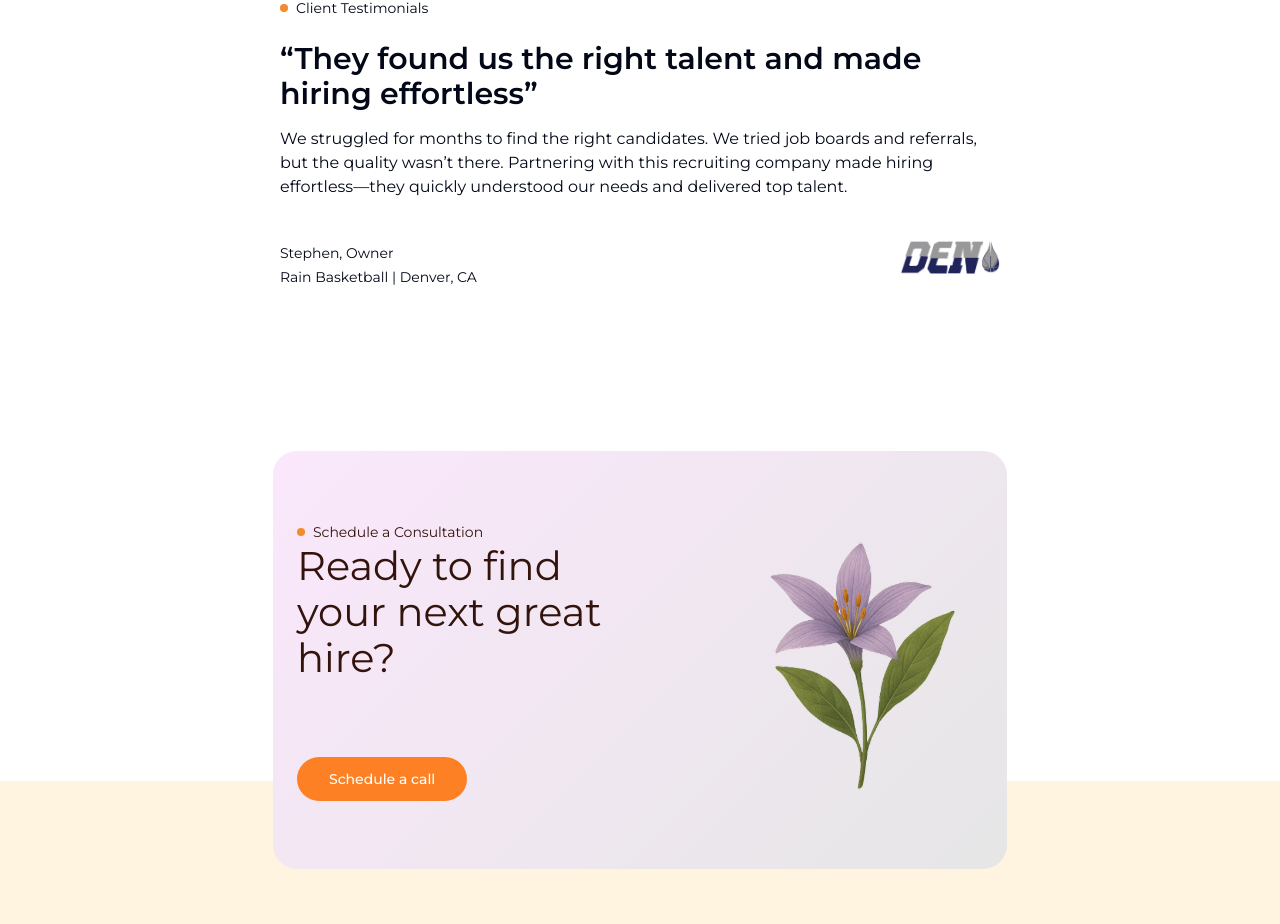
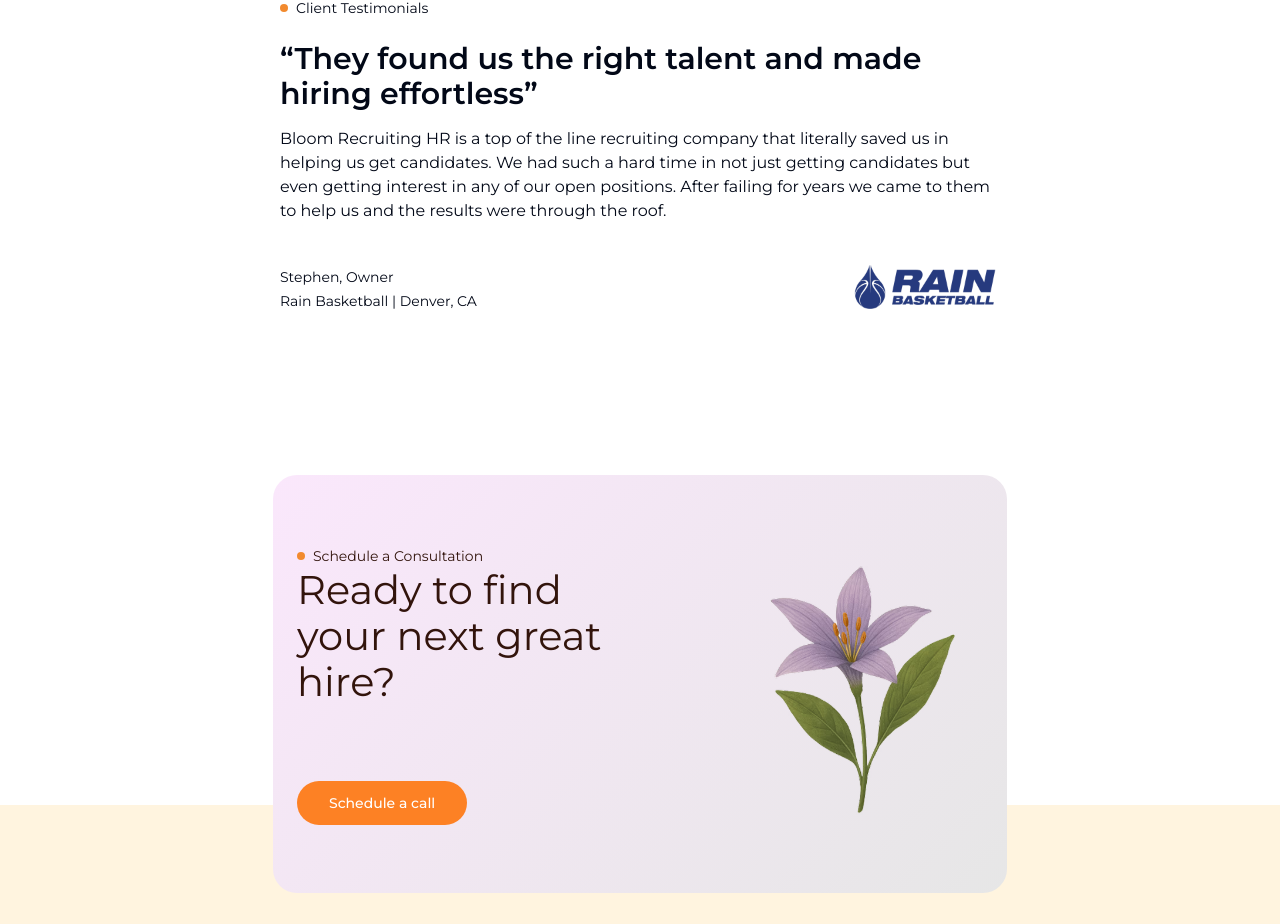
Before and after one commit to CinArb2/bloom, a React (Vite) app: page / in a window 1280 px wide. Shown: the part 2377-3301 px from the top of the page. Built offline with nearby package versions, Linux system fonts and the light colour scheme.

Commit message:
fix testimonials info

```diff
--- a/src/components/Testimonials.tsx
+++ b/src/components/Testimonials.tsx
@@ -20,14 +20,15 @@ export default function TestimonialCard() {
           </h2>
 
           <p>
-            We struggled for months to find the right candidates. We tried job
-            boards and referrals, but the quality wasn’t there. Partnering with
-            this recruiting company made hiring effortless—they quickly
-            understood our needs and delivered top talent.
+            Bloom Recruiting HR is a top of the line recruiting company that
+            literally saved us in helping us get candidates. We had such a hard
+            time in not just getting candidates but even getting interest in any
+            of our open positions. After failing for years we came to them to
+            help us and the results were through the roof.
           </p>
 
           {/* Body */}
-          <div className="mt-6 flex w-full justify-between space-y-4 text-sm leading-7 text-foreground">
+          <div className="mt-6 flex w-full items-center justify-between space-y-4 text-sm leading-7 text-foreground">
             <div>
               {/* Signature */}
               <div className="pt-4">
@@ -39,9 +40,9 @@ export default function TestimonialCard() {
             </div>
             {/* Image / Right */}
             <div className="">
-              <div className="relative w-[100px] overflow-hidden">
+              <div className="relative w-[100px] overflow-hidden lg:w-[150px]">
                 <img
-                  src="./Den-Rain-Logo.jpg"
+                  src="./logo-2.png"
                   alt="Smiling HR manager portrait"
                   className="block size-full object-fill"
                 />
```
Also changed, not shown: public/logo-2.png (added).
